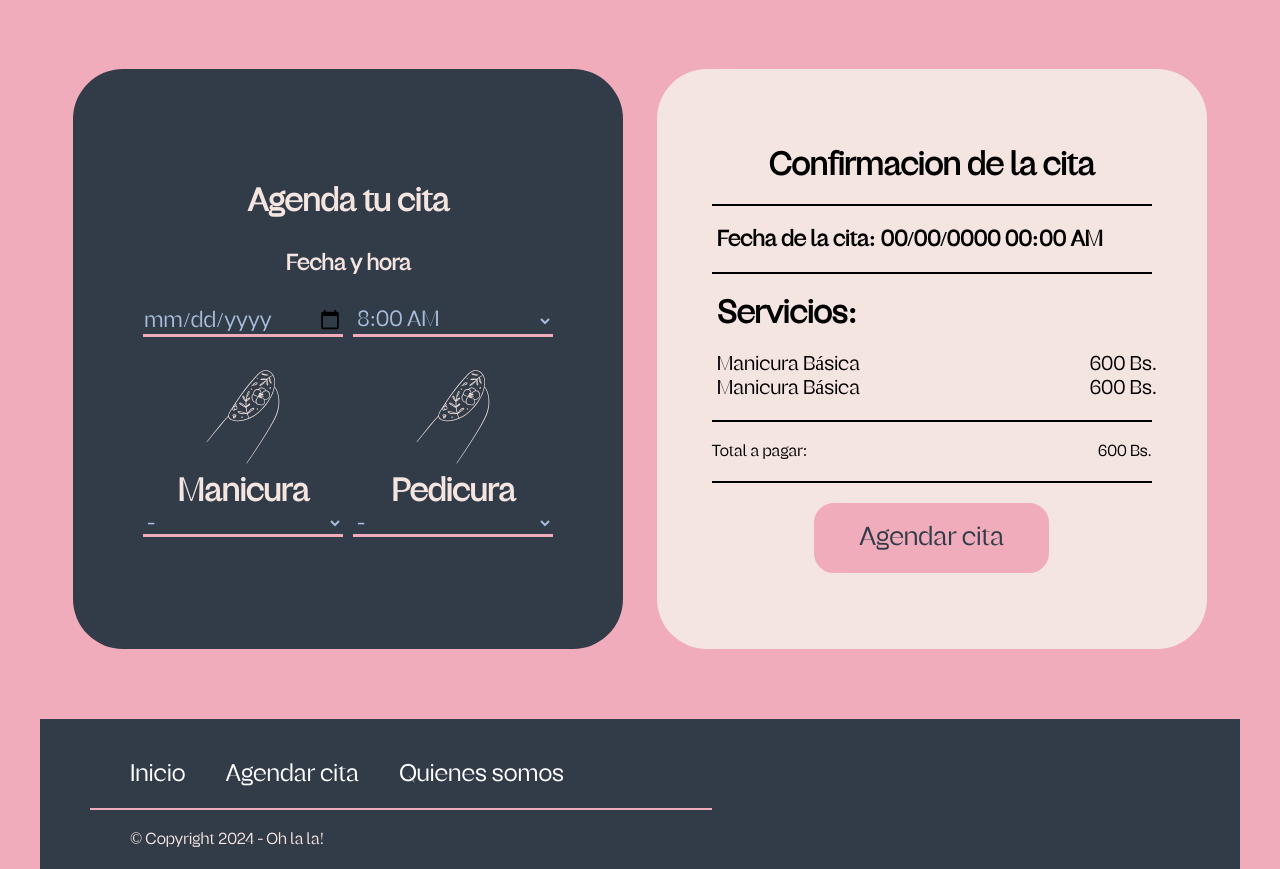
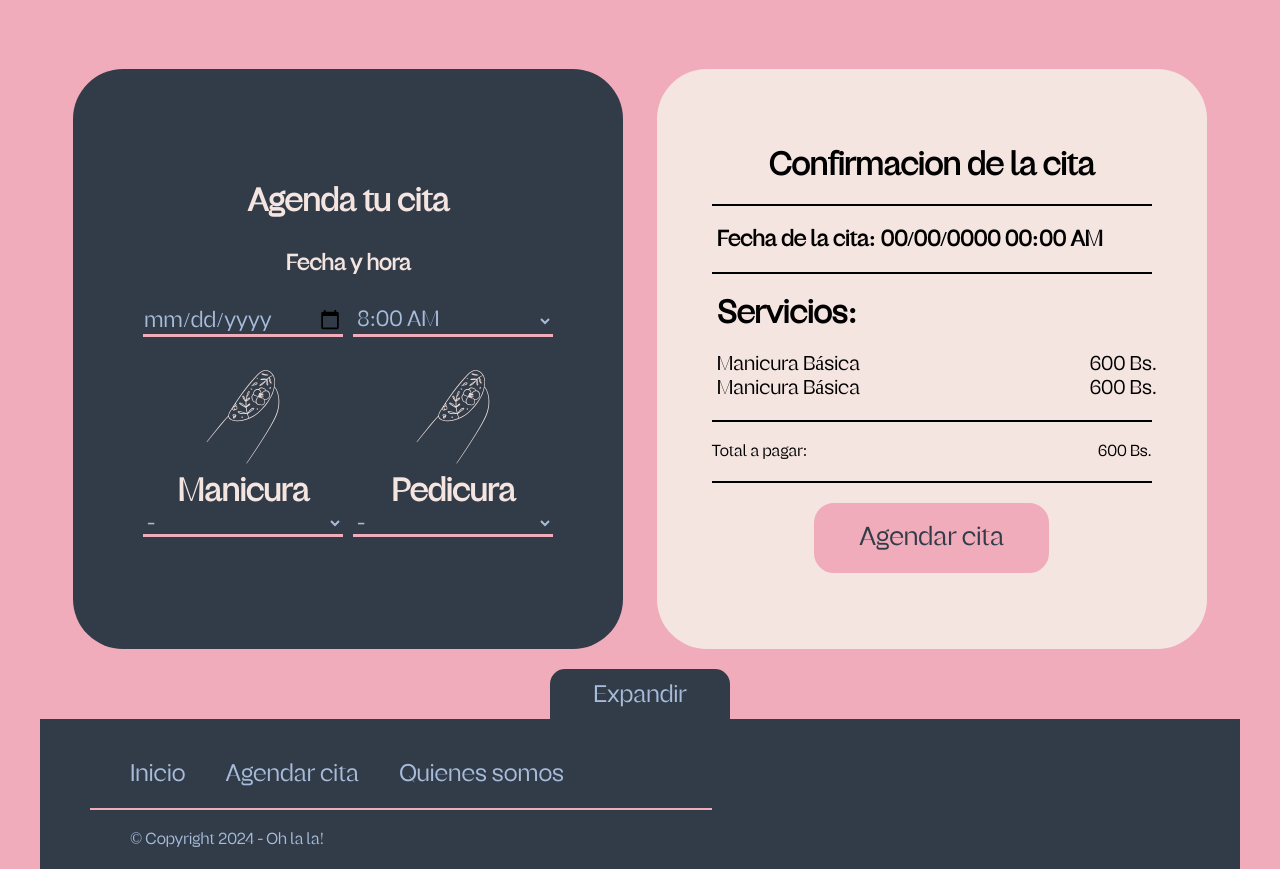
Before and after one commit to luisjuarezve/proyectoOhlala, a Django app: page /agendar in a window 1280 px wide. Shown: the part 98-967 px from the top of the page. Run offline with Django 5.2, Linux system fonts and the light colour scheme; data comes from the database, SQL or seed files in the repository.

Commit message:
Complete footer

```diff
--- a/ohlala/ohlala/static/css/luisGarrillo.css
+++ b/ohlala/ohlala/static/css/luisGarrillo.css
@@ -326,3 +326,73 @@
 
   /* Change the background color of the dropdown button when the dropdown content is shown */
   .dropdown:hover .dropbtn {color: #F0ACBB;}
+
+  /*
+  footer
+  */
+
+  footer, footer a, footer span {
+    color: #A6BCDA;
+  }
+
+  .long {
+    width: 1100px;
+  }
+
+  .hideable-section.hidden{
+    display: none;
+  }
+
+  .hideable-section > div {
+    display: flex;
+    justify-content: center;
+    align-items: baseline;
+    gap: 40px;
+    margin: 30px 0px;
+  }
+
+  .social-media-footer, .contact-footer, .address-footer {
+    display: flex;
+    flex-direction: column;
+    justify-content: center;
+    align-items: center;
+    gap: 25px;
+  }
+
+  .numbers {
+    display: flex;
+    flex-direction: column;
+    justify-content: center;
+    align-items: center;
+  }
+
+  .address-footer > a > p {
+    text-align: center;
+  }
+
+  .address-footer > a:hover {
+    cursor: pointer;
+  }
+
+  .footer-wrap {
+    position: relative;
+  }
+
+  #expand-btn {
+    position: absolute;
+    margin-left: 510px;
+    top: -50px;
+    width: 180px;
+    height: 50px;
+    border: none;
+    border-top-left-radius: 15px;
+    border-top-right-radius: 15px;
+    color:#A6BCDA;
+    font-size: 24px;
+    background-color: #323B48;
+  }
+
+  #expand-btn:hover {
+    cursor: pointer;
+    color: #F0ACBB;
+  }
--- a/ohlala/ohlala/static/js/LuisGarillo.js
+++ b/ohlala/ohlala/static/js/LuisGarillo.js
@@ -1,3 +1,19 @@
+
+function handleFooter() {
+    let footerSection = document.querySelector(".hideable-section");
+    let footerBtn = document.querySelector("#expand-btn");
+    if (footerSection.classList.length > 1) {
+        footerSection.classList.remove("hidden");
+        footerBtn.textContent = "Colapsar";
+    }
+    else {
+        footerSection.classList.add("hidden");
+        footerBtn.textContent = "Expandir";
+    }
+}
+
 document.addEventListener("DOMContentLoaded", function () {
-    // Tu código aquí
+    let footerBtn = document.querySelector("#expand-btn");
+    console.log(footerBtn);
+    footerBtn.addEventListener("click", handleFooter);
 });
--- a/ohlala/ohlala_app/templates/ohlala_app/index.html
+++ b/ohlala/ohlala_app/templates/ohlala_app/index.html
@@ -35,6 +35,8 @@
             </nav>
         </header>
         {% block content %}{% endblock %}
+        <div class="footer-wrap">
+        <button id="expand-btn">Expandir</button>
         <footer>
             <nav class="nav-footer">
                 <ul>
@@ -44,8 +46,36 @@
                 </ul>
             </nav>
             <hr>
+            <div class="hideable-section hidden">
+                <div>
+                    <div class="social-media-footer">
+                        <h3>Redes Sociales</h1>
+                        <div>
+                            <a href=""><img src="{% static "img/ig-ft.png" %}"></a>
+                            <a href=""><img src="{% static "img/ig-ft.png" %}"></a>
+                        </div>
+                    </div>
+                    <div class="contact-footer">
+                        <h3>Contacto</h1>
+                        <div class="numbers">
+                            <a href="https://wa.me/5804246202011"><img src="">+58 0424-6202011</a>
+                            <a href="https://wa.me/5804246246432"><img src="">+58 0424-6246432</a>
+                        </div>
+                    </div>
+                    <div class="address-footer">
+                        <h3>Dirección</h1>
+                        <a href="https://maps.app.goo.gl/1F3QS7QoNNM8Ug8u8">
+                            <p>Av. 3F con Av 5 de Julio,</p>
+                            <p>Centro Comercial Terraza 77,</p>
+                            <p>Piso 2, Local 27.</p>
+                        </a>
+                    </div>
+                </div>
+                <hr class="long">
+            </div>
             <span>© Copyright 2024 - Oh la la!</span>
         </footer>
+        </div>
         </div>
         <script src="{% static "js/LuisGarillo.js" %}"></script>
         <script src="{% static "js/LuisJuarez.js" %}"></script>
```
Also changed, not shown: ohlala/ohlala/static/img/ig-ft.png (added).
